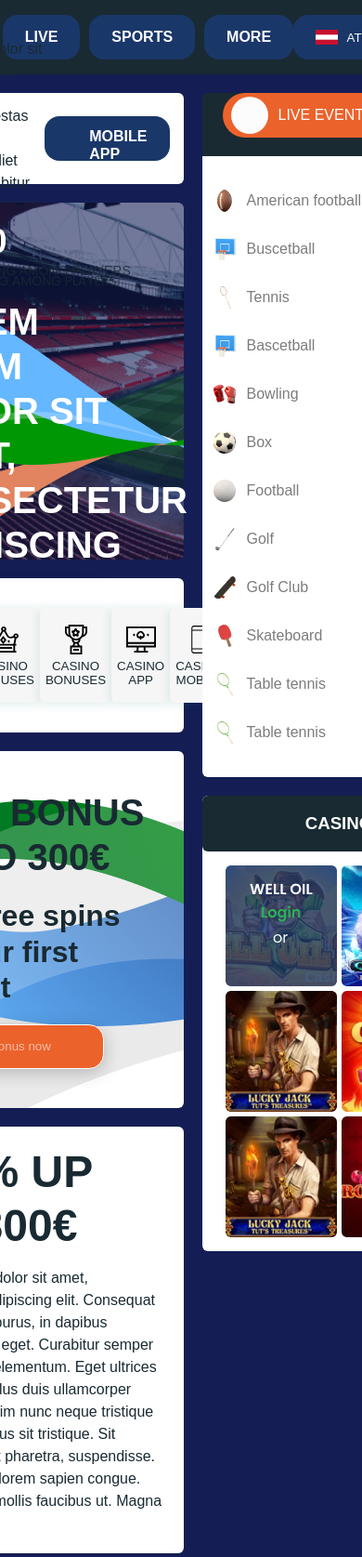
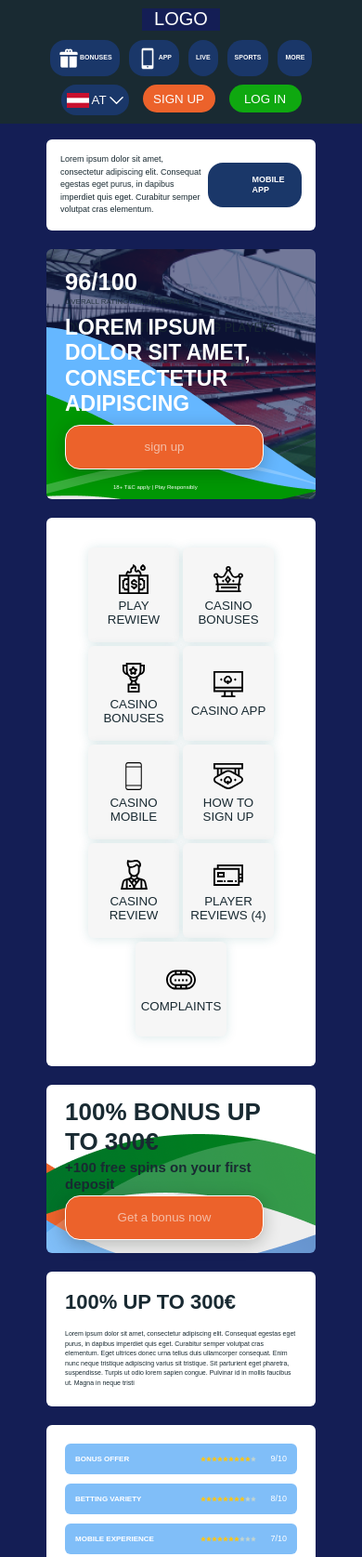
Before and after one commit to AnastasiiaMehei/Game-TS, a website built with Vite: page index.html in a window 390 px wide. Shown: the top 1675 px of the page at 93% size. Built offline with nearby package versions, Linux system fonts and the light colour scheme.

Commit message:
mobile version

```diff
--- a/src/style.css
+++ b/src/style.css
@@ -137,9 +137,6 @@ flex-direction: row;
 align-items: center;
 justify-content: center;
 }
-.wrapper {
-}
-
 .logo-div {
   display: flex;
   align-items: center;
@@ -224,6 +221,38 @@ height: 48px;
   width: 117px;
   height: 48px;
 }
+@media screen and (max-width: 767px) {
+  .header-div {
+    flex-direction: column;
+    height: 133px;
+  }
+  .navigation-div {
+    width: 282px;
+  }
+  .navigation-link {
+    padding: 1px 8px;
+    height: 39px;
+    font-size: 7px;
+  }
+  .AT-button {
+    width: 73px;
+    height: 33px;
+    gap: 3px;
+  }
+  .sign-up-button {
+    width: 78px;
+    height: 30px;
+  }
+  .log-in-button {
+    width: 78px;
+    height: 30px;
+  }
+  .logo-div {
+    width: 84px;
+    height: 24px;
+    margin-bottom: 10px;
+  }
+}
 
 
 /*  main */
@@ -239,6 +268,11 @@ height: 48px;
 .main-content {
 
   display: flex;flex-direction: column; gap: 20px;
+}
+@media screen and (max-width: 767px) {
+.wrapper {
+  padding-top: 17px;
+}
 }
 /* hero section */
 .hero-section {
@@ -270,6 +304,20 @@ color: var(--main-color);
       border-radius: 16px;
 padding: 12px;
 width: 259px;
+}
+@media screen and (max-width: 767px) {
+.hero-section {
+  width: 290px;
+}
+.hero-text {
+  font-size: 9px;
+}
+.hero-button {
+  padding: 9px;
+    width: 113px;
+    font-size: 9px;
+    align-items: center;
+}
 }
 /* second-section */
 .second-section {
@@ -328,6 +376,21 @@ line-height: 1.5;
 color: var(--white-color);
 margin-left: 52px;
 }
+@media screen and (max-width: 767px) {
+.main-title h1 {
+  font-size: 23px;
+}
+.second-section {
+  gap: 8px;
+    width: 290px;
+    height: 269px;}
+.rating-players {
+  font-size: 8px;
+}
+.rating-div {
+  font-size: 17px;
+}
+}
 /* third-section */
 .third-section {
   display: flex;
@@ -335,7 +398,7 @@ margin-left: 52px;
     align-items: center;
 padding: 32px 20px;
 width: 925px;
-height: 166px;
+/* height: 166px; */
 
 
 font-weight: 600;
@@ -360,6 +423,17 @@ box-shadow: 0 1px 12px 0 rgba(10, 98, 106, 0.15);
   width: 32px;
   height: 32px;
 }
+@media screen and (max-width: 767px) {
+.third-section {
+  width: 290px;
+  flex-direction: row;
+    align-items: center;
+    gap: 4px;
+    padding: 32px 20px;
+    flex-wrap: wrap;
+    justify-content: center;
+}
+}
 
 /* fifth-section */
 .fifth-section {
@@ -371,8 +445,6 @@ box-shadow: 0 1px 12px 0 rgba(10, 98, 106, 0.15);
     align-items: center;
 }
 .fifth-section-content {
-  width: 494px;
-  width: 494px;
     gap: 20px;
     display: flex;
     flex-direction: column;
@@ -400,6 +472,21 @@ box-shadow: 0 1px 12px 0 rgba(10, 98, 106, 0.15);
   box-shadow: 0 4px 18px 0 rgba(14, 24, 17, 0.25);
 background: #ec622b;
 }
+@media screen and (max-width: 767px) {
+  .fifth-section {
+    width: 290px;
+    height: 181px;
+  }
+  .fifth-section-content {
+    gap: 3px;
+  }
+  .fifth-section-bonus-up {
+    font-size: 26px;
+  }
+  .fifth-section-deposit {
+    font-size: 15px;
+  }
+}
 /* sixth-section  */
 .seventh-section {
   width: 925px;
@@ -423,6 +510,19 @@ background: #ec622b;
   line-height: 1.5;
   color: var(--main-color);
 }
+@media screen and (max-width: 767px) {
+.sixth-section {
+width: 290px;
+}
+.sixth-section-paragraph {
+  font-size: 7px;}
+  .sixth-section-title {
+    font-size: 22px; }
+    .seventh-section-content {
+      gap: 5px;
+    }
+}
+
 /* seventh section */
 .seventh-section-content {
 display: flex;
@@ -458,7 +558,7 @@ gap: 10px;
   align-items: center;
 }
 .icons-seventh-section {
-width: 32;
+width: 32px;
 height: 31px;
 fill: #0fa810;
 stroke: yellow;
@@ -471,6 +571,25 @@ stroke: yellow;
   text-transform: uppercase;
   text-align: center;
   color: var(--white-color);
+}
+@media screen and (max-width: 767px) {
+  .seventh-section {
+    width: 290px
+  }
+  .seventh-section-bonus-offer {
+    font-size: 8px; }
+    .icons-seventh-section {
+      width: 15px;
+      height: 15px;}
+      .seventh-section-paragraph-rating {
+
+        font-size: 9px;}
+        .seventh-section-icons {
+          width: 93px;
+        }
+        .seventh-section-rating-div {
+          padding: 9px 11px;
+        }
 }
 /* eigth-section */
 .eigth-section {
@@ -1002,3 +1121,8 @@ align-items: center;
       padding-top: 15px;
     padding-bottom: 15px;
 }
+@media screen and (max-width: 767px) {
+.sidebar {
+  display: none;
+}
+}
```
